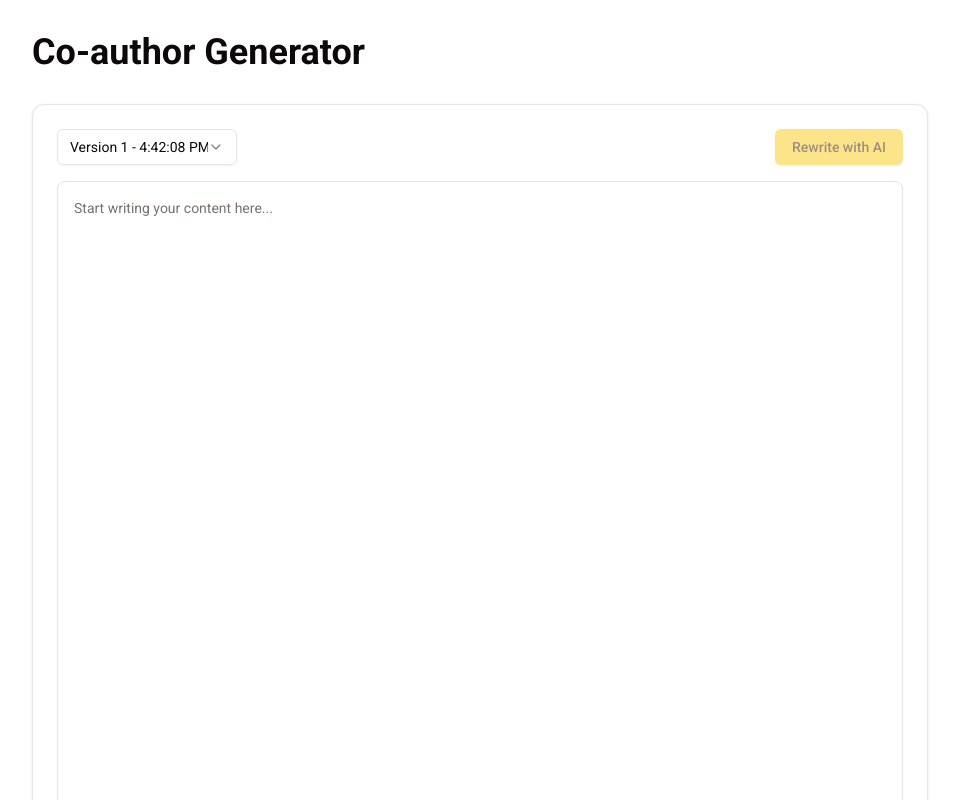
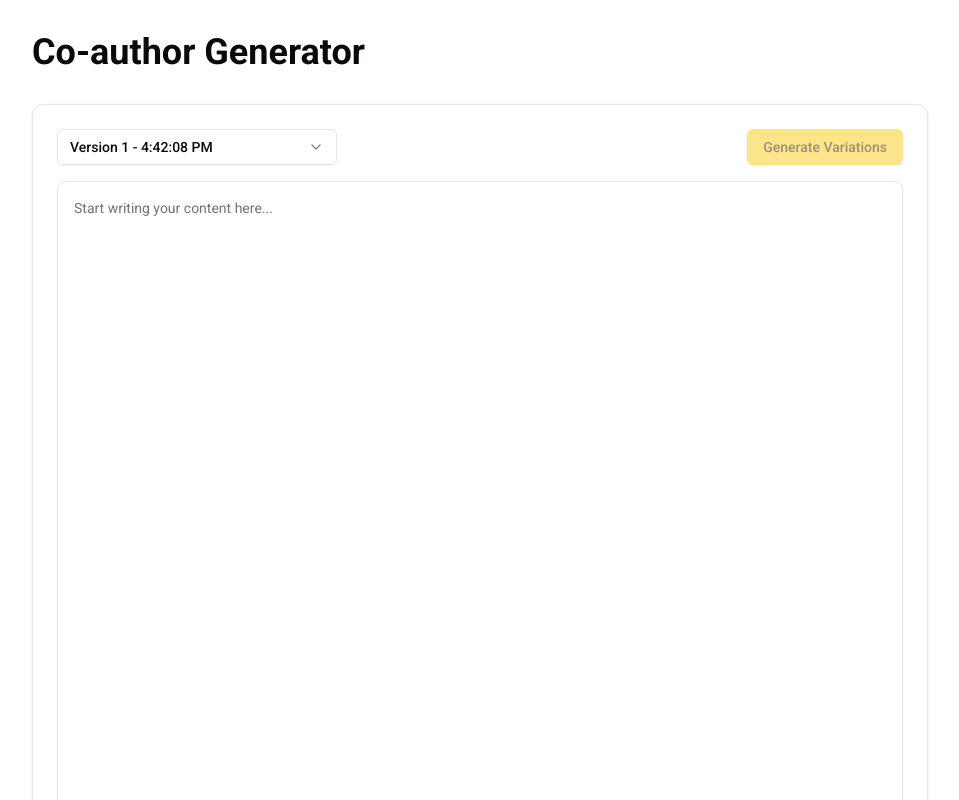
Before and after one commit to Fawwaz-2009/mooz-tech, a Next.js app: page /tools/co-authors in a window 1280 px wide. Shown: the top 800 px of the page, without its empty margins (160-1119 px from the left). Built offline with nearby package versions, Linux system fonts and the light colour scheme.

Commit message:
added object streaming

```diff
--- a/src/app/api/co-authors/completion/route.ts
+++ b/src/app/api/co-authors/completion/route.ts
@@ -1,25 +1,19 @@
-import { openai } from '@ai-sdk/openai';
-import { streamText } from 'ai';
+import { openai } from "@ai-sdk/openai";
+import { streamObject } from "ai";
+import { coAuthorSchema } from "../schema";
 
 // Set runtime to edge for best performance
-export const runtime = 'edge';
+export const runtime = "edge";
 
 export async function POST(req: Request) {
   const { prompt } = await req.json();
 
-  const result = await streamText({
-    model: openai('gpt-3.5-turbo'),
-    messages: [
-      {
-        role: 'system',
-        content: 'You are a helpful assistant that rewrites and improves text while maintaining the original meaning and intent. Focus on clarity, professionalism, and effectiveness.'
-      },
-      {
-        role: 'user',
-        content: `Please rewrite and improve the following text:\n\n${prompt}`
-      }
-    ],
+  const result = await streamObject({
+    model: openai("gpt-3.5-turbo"),
+    schema: coAuthorSchema,
+    system: `You are a skilled writing assistant that can rewrite text in multiple ways.`,
+    prompt: `Please rewrite and improve the following text:\n\n${prompt}`,
   });
 
-  return result.toDataStreamResponse();
+  return result.toTextStreamResponse();
 }
--- /dev/null
+++ b/src/app/api/co-authors/schema.ts
@@ -0,0 +1,7 @@
+import { z } from 'zod';
+
+export const coAuthorSchema = z.object({
+      content: z.string().describe('The rewritten content')
+});
+
+export type CoAuthorResponse = z.infer<typeof coAuthorSchema>;
--- a/src/app/tools/co-authors/page.tsx
+++ b/src/app/tools/co-authors/page.tsx
@@ -1,66 +1,83 @@
 "use client";
 
 import { Button } from "@/components/ui/button";
-import { useEffect, useState } from "react";
-import { useCompletion } from "ai/react";
+import { useEffect, useState, useRef } from "react";
+import { experimental_useObject as useObject } from "ai/react";
 import { Loader2 } from "lucide-react";
-import {
-  Select,
-  SelectContent,
-  SelectItem,
-  SelectTrigger,
-  SelectValue,
-} from "@/components/ui/select";
+import { Select, SelectContent, SelectItem, SelectTrigger, SelectValue } from "@/components/ui/select";
 import { Card, CardContent } from "@/components/ui/card";
 import { Textarea } from "@/components/ui/textarea";
+import { coAuthorSchema, type CoAuthorResponse } from "@/app/api/co-authors/schema";
 
 interface Version {
   id: number;
   content: string;
+  style?: string;
+  changes?: string;
   timestamp: Date;
 }
 
 export default function CoAuthorsPage() {
   const [versions, setVersions] = useState<Version[]>([{ id: 1, content: "", timestamp: new Date() }]);
+  const [input, setInput] = useState("");
   const [currentVersionId, setCurrentVersionId] = useState(1);
+  const generatingVersionId = useRef<number | null>(null);
 
-  const { completion, isLoading, input, handleInputChange, handleSubmit, setInput } = useCompletion({
+  const { object, isLoading, submit, error } = useObject<CoAuthorResponse>({
     api: "/api/co-authors/completion",
-    onFinish: (prompt, completion) => {
-      const newVersion: Version = {
-        id: versions.length + 1,
-        content: completion,
-        timestamp: new Date(),
-      };
-
-      setVersions((prev) => [...prev, newVersion]);
-      setCurrentVersionId(newVersion.id);
-    },
+    schema: coAuthorSchema,
   });
 
+  // Update current version's content as the stream comes in
+  useEffect(() => {
+    const content = object?.content;
+    if (content && typeof content === "string" && generatingVersionId.current) {
+      setVersions((prev) => prev.map((v) => (v.id === generatingVersionId.current ? { ...v, content } : v)));
+      if (currentVersionId === generatingVersionId.current) {
+        setInput(content);
+      }
+    }
+  }, [object?.content, currentVersionId]);
+
+  // Update input when switching versions
   useEffect(() => {
     const currentVersion = versions.find((v) => v.id === currentVersionId);
     if (currentVersion) {
       setInput(currentVersion.content);
     }
-  }, [currentVersionId, versions, setInput]);
+  }, [currentVersionId, versions]);
 
   const handleInputUpdate = (e: React.ChangeEvent<HTMLTextAreaElement>) => {
-    handleInputChange(e);
-    setVersions((prev) => prev.map((v) => (v.id === currentVersionId ? { ...v, content: e.target.value } : v)));
+    const newContent = e.target.value;
+    setInput(newContent);
+    setVersions((prev) => prev.map((v) => (v.id === currentVersionId ? { ...v, content: newContent } : v)));
   };
 
-  useEffect(() => {
-    setInput(completion);
-  }, [completion, setInput]);
+  const handleRewrite = () => {
+    // Create new version before submitting
+    const newVersionId = versions.length + 1;
+    const newVersion: Version = {
+      id: newVersionId,
+      content: input, // Start with current content
+      timestamp: new Date(),
+    };
+    setVersions((prev) => [...prev, newVersion]);
+    setCurrentVersionId(newVersionId);
+    generatingVersionId.current = newVersionId;
 
-  const handleRewrite = () => {
-    handleSubmit();
+    // Submit for AI processing
+    submit({
+      prompt: `
+          ${input}
+        `,
+    });
   };
 
   const handleVersionSelect = (value: string) => {
     setCurrentVersionId(Number(value));
   };
+
+  const currentVersion = versions.find((v) => v.id === currentVersionId);
 
   return (
     <div className="container mx-auto py-8 max-w-4xl">
@@ -78,33 +95,40 @@ export default function CoAuthorsPage() {
         <CardContent className="p-6 space-y-4">
           <div className="flex items-center justify-between">
             <Select value={currentVersionId.toString()} onValueChange={handleVersionSelect}>
-              <SelectTrigger className="w-[180px]">
+              <SelectTrigger className="w-[280px]">
                 <SelectValue placeholder="Select version" />
               </SelectTrigger>
               <SelectContent>
                 {versions.map((version) => (
-                  <SelectItem key={version.id} value={version.id.toString()}>
-                    Version {version.id} - {version.timestamp.toLocaleTimeString()}
+                  <SelectItem key={version.id} value={version.id.toString()} className="flex flex-col items-start py-2">
+                    <div className="font-medium">
+                      Version {version.id} - {version.timestamp.toLocaleTimeString()}
+                    </div>
+                    {version.style && <div className="text-sm text-muted-foreground">{version.style}</div>}
                   </SelectItem>
                 ))}
               </SelectContent>
             </Select>
 
-            <Button
-              onClick={handleRewrite}
-              disabled={!input.trim() || isLoading}
-              className="min-w-32"
-            >
+            <Button onClick={handleRewrite} disabled={!input.trim() || isLoading} className="min-w-32">
               {isLoading ? (
                 <>
                   <Loader2 className="mr-2 h-4 w-4 animate-spin" />
                   Rewriting...
                 </>
               ) : (
-                "Rewrite with AI"
+                "Generate Variations"
               )}
             </Button>
           </div>
+
+          {currentVersion?.changes && (
+            <div className="text-sm text-muted-foreground">
+              <strong>Changes made:</strong> {currentVersion.changes}
+            </div>
+          )}
+
+          {error && <div className="text-red-500">{error.message}</div>}
 
           <Textarea
             className="w-full min-h-[800px] p-4 border rounded-lg resize-none focus:outline-none focus:ring-2 focus:ring-primary bg-background"
```
